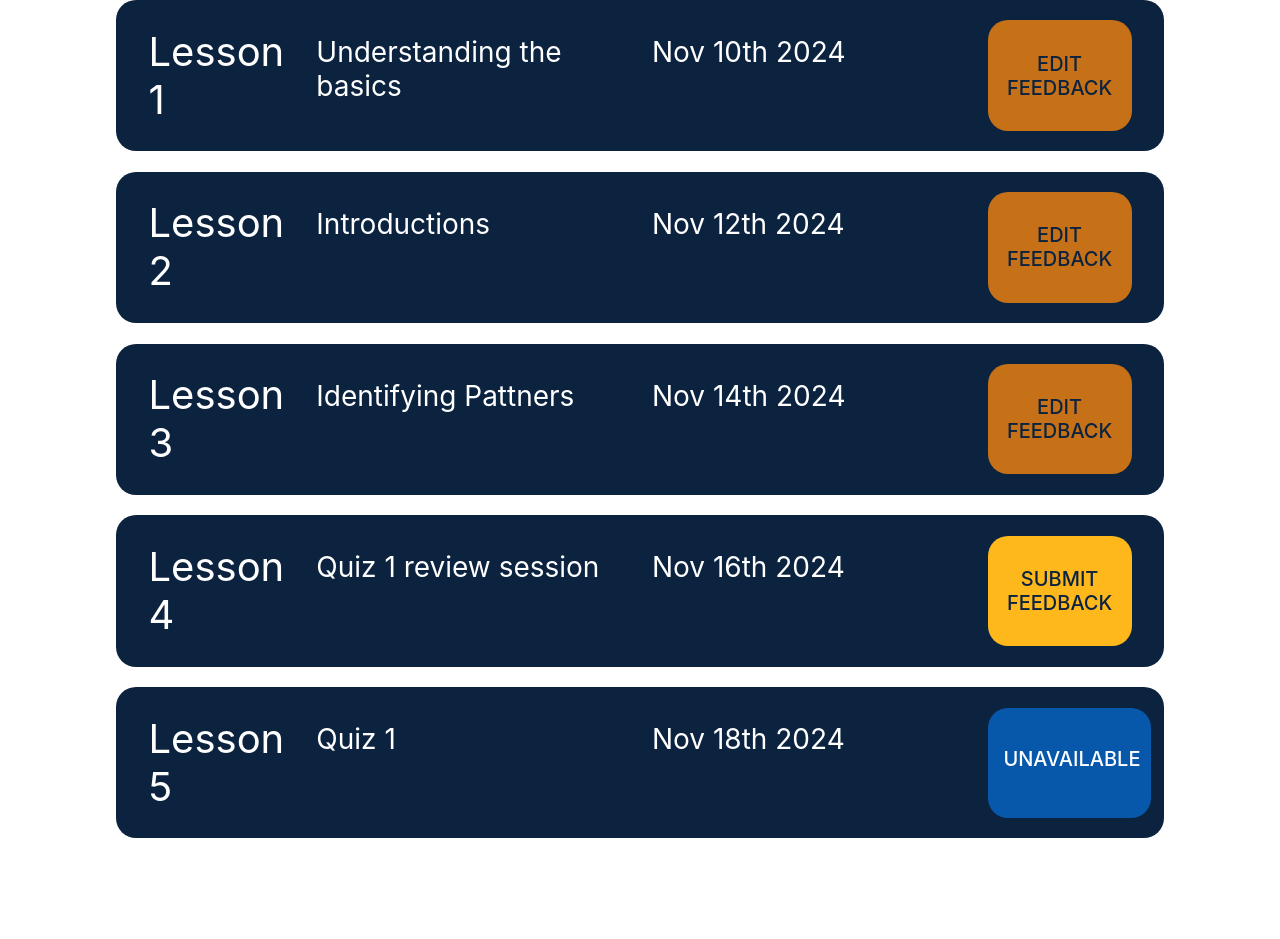
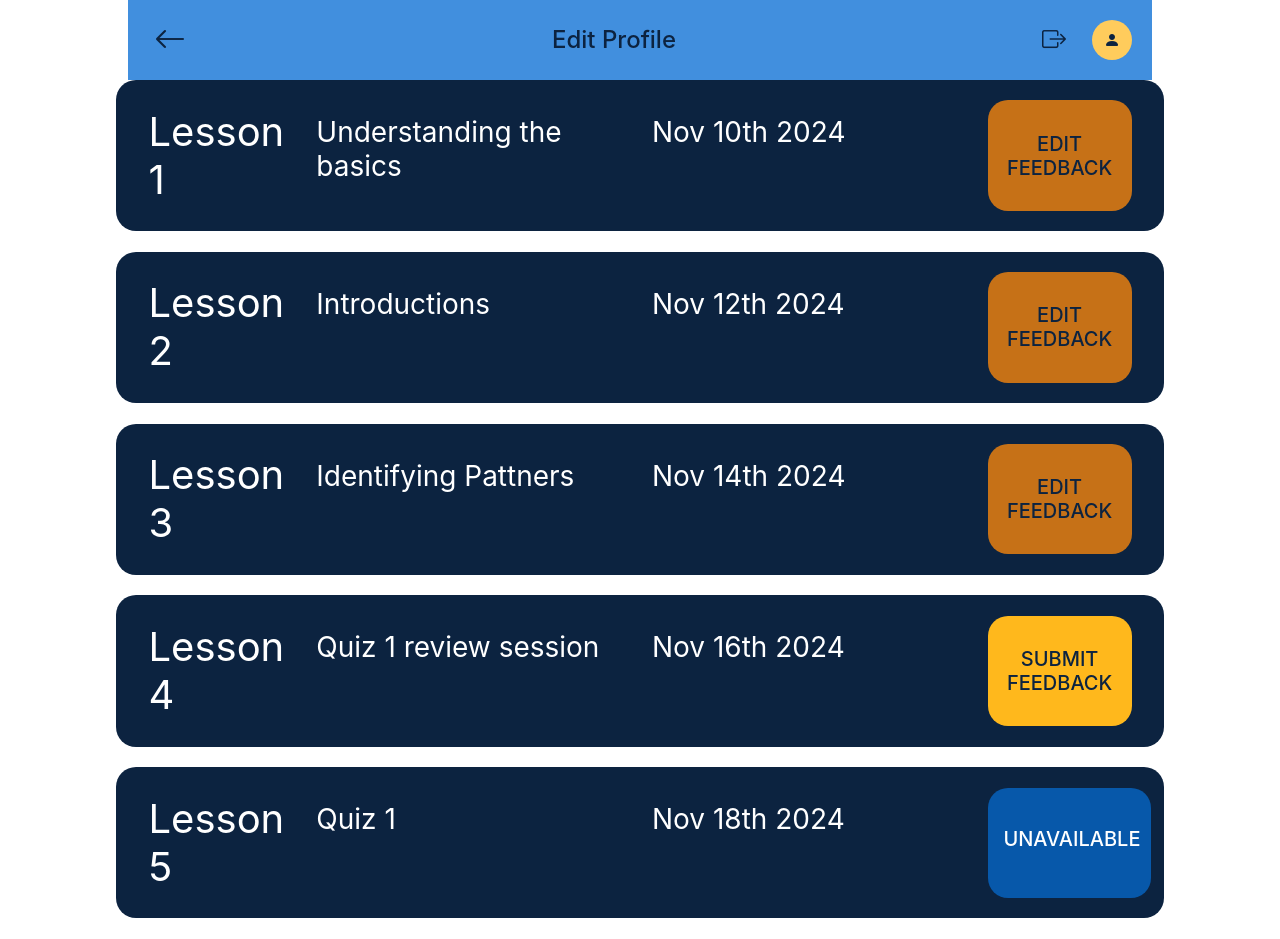
Before and after one commit to J4CKr4bb1t/CourseFeedback, a React (Create React App) app in the folder course-feedback-app/: page /lesson-list in a window 1280 px wide. Before the commit the page ends 859 px from the top, so only its background shows below. Built offline with nearby package versions, Linux system fonts and the light colour scheme.

Commit message:
added header to courseList, nav not working

```diff
--- a/course-feedback-app/src/components/CourseList.jsx
+++ b/course-feedback-app/src/components/CourseList.jsx
@@ -1,6 +1,9 @@
 import React, { Component } from "react";
 import { getCourse, getCourses } from "../services/CourseService";
 import FeedbackButton from "./FeedbackButton";
+import { paletteColors } from "./palette";
+import { useNavigate } from "react-router-dom";
+import "../App.css";
 
 export class CourseList extends Component {
   constructor(props) {
@@ -12,6 +15,77 @@ export class CourseList extends Component {
 
   render() {
     return (
+      <div className="w100">
+        {/* Header */}
+        <header
+          style={{
+            backgroundColor: paletteColors.yorkBlue,
+            padding: "15px 20px",
+            display: "flex",
+            justifyContent: "space-between",
+            alignItems: "center",
+          }}
+        >
+          {/* Back Button */}
+          <button
+            style={{
+              border: "none",
+              background: "none",
+              fontSize: "2rem",
+              cursor: "pointer",
+              color: paletteColors.navy,
+            }}
+            // Navigate to Course List
+            onClick={() => useNavigate("/")}
+          >
+            <i className="bi bi-arrow-left"></i>
+          </button>
+
+          {/* Title */}
+          <h1
+            style={{ margin: 0, color: paletteColors.navy, fontSize: "1.5rem" }}
+          >
+            Edit Profile
+          </h1>
+
+          {/* Logout and Profile Icons */}
+          <div style={{ display: "flex", gap: "20px", alignItems: "center" }}>
+            <button
+              style={{
+                border: "none",
+                background: "none",
+                color: paletteColors.navy,
+                cursor: "pointer",
+                fontSize: "1.5rem",
+              }}
+              // Navigate to Login Form
+              onClick={() => useNavigate("/")}
+            >
+              <i className="bi bi-box-arrow-right"></i> {/* Logout Icon */}
+            </button>
+            <button
+              style={{
+                border: "none",
+                background: "#FFCC5C",
+                borderRadius: "50%",
+                width: "40px",
+                height: "40px",
+                display: "flex",
+                justifyContent: "center",
+                alignItems: "center",
+                cursor: "pointer",
+              }}
+              // Navigate to Edit Profile
+              onClick={() => useNavigate("/edit-profile-prof")}
+            >
+              <i
+                className="bi bi-person-fill"
+                style={{ color: paletteColors.navy }}
+              ></i>
+            </button>
+          </div>
+        </header>
+
         <div className="list-box">
           {this.state.courses.map((course, index) => (
             <div className="row course-row">
@@ -30,6 +104,7 @@ export class CourseList extends Component {
             </div>
           ))}
         </div>
+      </div>
     );
   }
 }
--- a/course-feedback-app/src/components/LessonList.jsx
+++ b/course-feedback-app/src/components/LessonList.jsx
@@ -2,6 +2,9 @@ import React, { Component } from "react";
 import { getCourse, getCourses, getLessons } from "../services/CourseService";
 import FeedbackButton from "./FeedbackButton";
 import LessonButton from "./LessonBtn";
+import { paletteColors } from "./palette";
+import { useNavigate } from "react-router-dom";
+import "../App.css";
 
 export class LessonList extends Component {
   constructor(props) {
@@ -14,6 +17,76 @@ export class LessonList extends Component {
   render() {
     return (
       <div className="list-box">
+        {/* Header */}
+        <header
+          style={{
+            backgroundColor: paletteColors.yorkBlue,
+            padding: "15px 20px",
+            display: "flex",
+            justifyContent: "space-between",
+            alignItems: "center",
+          }}
+        >
+          {/* Back Button */}
+          <button
+            style={{
+              border: "none",
+              background: "none",
+              fontSize: "2rem",
+              cursor: "pointer",
+              color: paletteColors.navy,
+            }}
+            // Navigate to Course List
+            onClick={() => useNavigate("/")}
+          >
+            <i className="bi bi-arrow-left"></i>
+          </button>
+
+          {/* Title */}
+          <h1
+            style={{ margin: 0, color: paletteColors.navy, fontSize: "1.5rem" }}
+          >
+            Edit Profile
+          </h1>
+
+          {/* Logout and Profile Icons */}
+          <div style={{ display: "flex", gap: "20px", alignItems: "center" }}>
+            <button
+              style={{
+                border: "none",
+                background: "none",
+                color: paletteColors.navy,
+                cursor: "pointer",
+                fontSize: "1.5rem",
+              }}
+              // Navigate to Login Form
+              onClick={() => useNavigate("/")}
+            >
+              <i className="bi bi-box-arrow-right"></i> {/* Logout Icon */}
+            </button>
+            <button
+              style={{
+                border: "none",
+                background: "#FFCC5C",
+                borderRadius: "50%",
+                width: "40px",
+                height: "40px",
+                display: "flex",
+                justifyContent: "center",
+                alignItems: "center",
+                cursor: "pointer",
+              }}
+              // Navigate to Edit Profile
+              onClick={() => useNavigate("/edit-profile-prof")}
+            >
+              <i
+                className="bi bi-person-fill"
+                style={{ color: paletteColors.navy }}
+              ></i>
+            </button>
+          </div>
+        </header>
+
         {this.state.lessons.map((lesson, index) => (
           <div className="row course-row">
             <div className="col-md-2">
```
Also changed, not shown: course-feedback-app/src/App.js (+0 -7 lines). Lines whose indentation alone changed are shown as unchanged.
